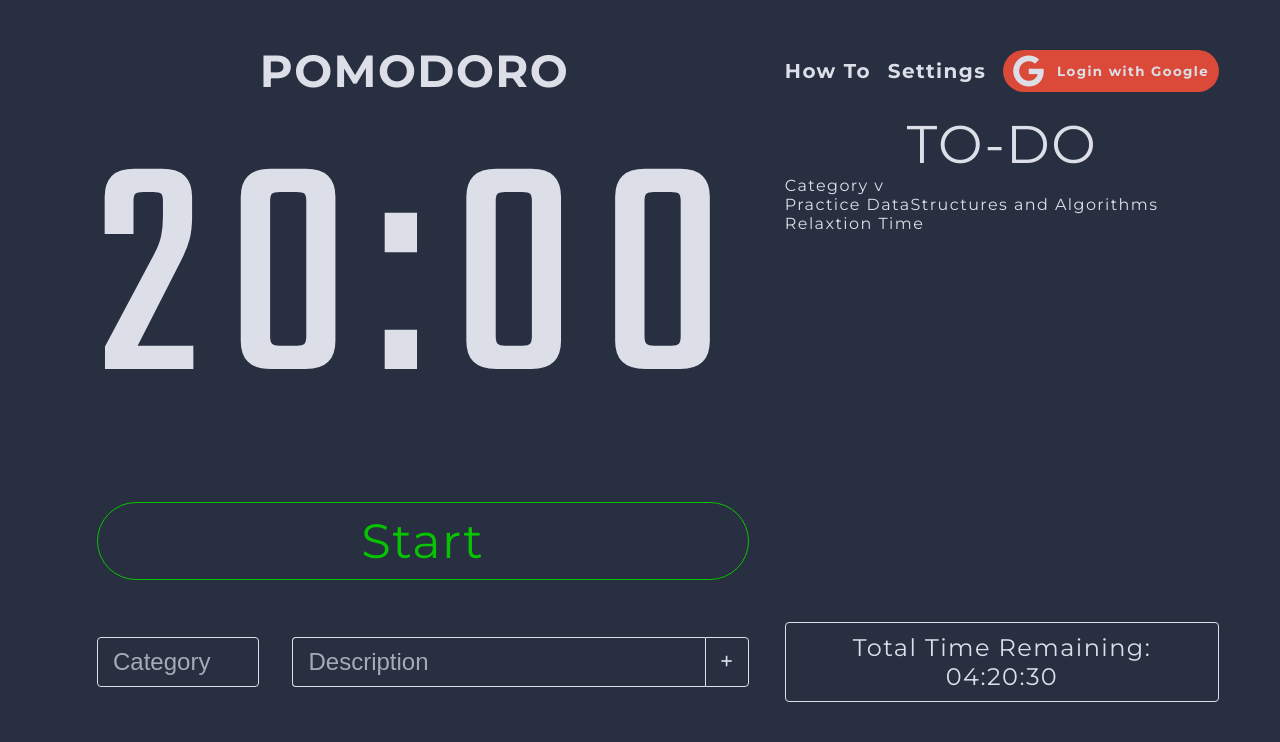
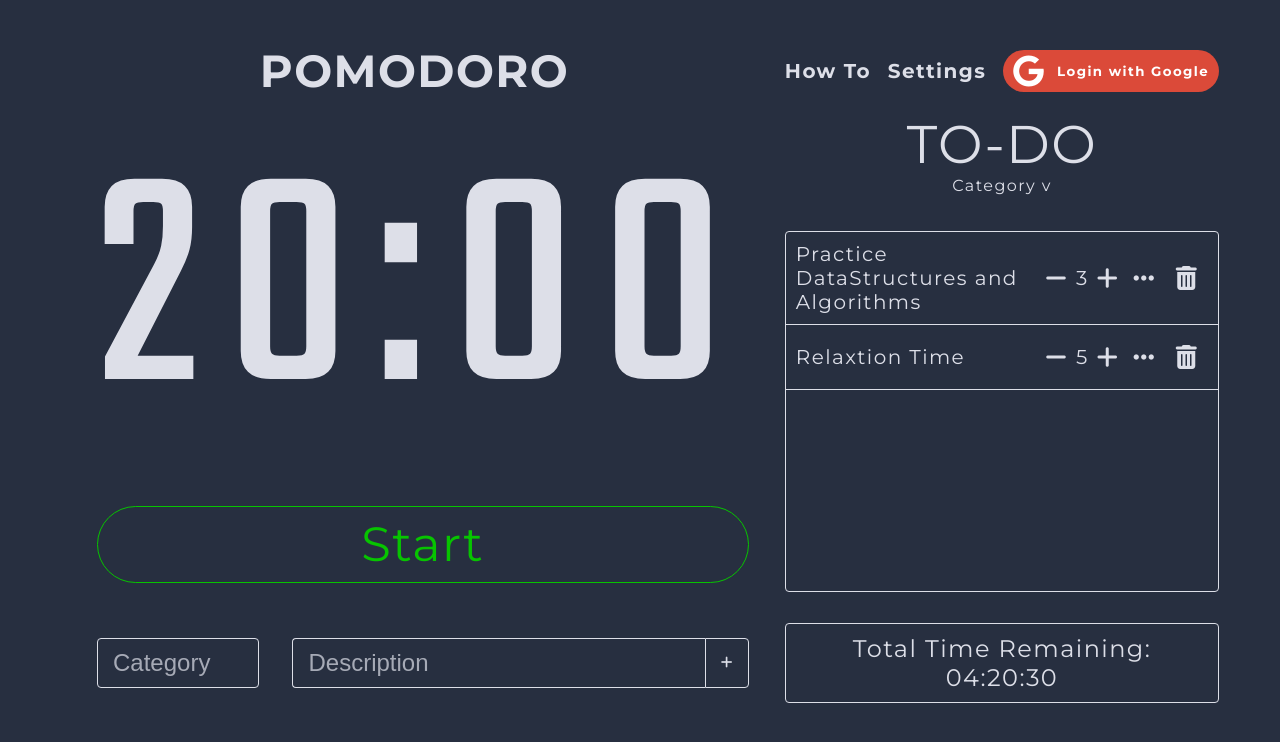
Before and after one commit to AustinVieth/Pomodoro-V2, a React app in the folder pomodoro-v2/: page / in a window 1280 px wide. Built offline with nearby package versions, Linux system fonts and the light colour scheme.

Commit message:
format tasklist create task component

```diff
--- a/pomodoro-v2/src/components/App/App/App.js
+++ b/pomodoro-v2/src/components/App/App/App.js
@@ -5,17 +5,14 @@ import Clock from "../../Clock/Clock";
 import TaskForm from "../../TaskForm/TaskForm";
 import Navigation from "../../Navigation/Navigation";
 import TaskList from "../../TaskList/TaskList";
-import { getByDisplayValue } from "@testing-library/react";
 
 const style = {
   display: "grid",
   gridTemplateColumns: "5fr 3fr",
-  gridTemplateRows: "9fr 8fr 8fr 40fr 14fr 21fr",
+  gridTemplateRows: "9fr 8fr 62fr 21fr",
   gridTemplateAreas: `
   "title navigation"
-  "blank tasklist"
-  "clock tasklist"
-  "clock tasklist"
+  "blank header"
   "clock tasklist"
   "taskform totaltime"
   `,
@@ -24,7 +21,7 @@ const style = {
 
 const App = () => {
   return (
-    <div class="app" style={style}>
+    <div className="app" style={style}>
       <div
         style={{ display: "flex", gridArea: "title", justifyContent: "center" }}
       >
@@ -46,6 +43,16 @@ const App = () => {
         <Navigation />
       </div>
 
+      <header
+        style={{
+          gridArea: "header",
+          fontSize: "3.3125rem",
+          textAlign: "center",
+        }}
+      >
+        TO-DO
+      </header>
+
       <div style={{ gridArea: "tasklist" }}>
         <TaskList />{" "}
       </div>
--- a/pomodoro-v2/src/components/Navigation/Navigation.js
+++ b/pomodoro-v2/src/components/Navigation/Navigation.js
@@ -1,4 +1,6 @@
 import React from "react";
+
+import "./navigation.css";
 
 const Navigation = (props) => {
   const ulStyle = {
@@ -15,7 +17,7 @@ const Navigation = (props) => {
     fontWeight: "bold",
     fontFamily: "var(--primaryFont)",
     letterSpacing: "var(--primarySpacing)",
-    color: "var(--secondaryColor)",
+    color: "var(--primaryWhite)",
     borderRadius: "50px",
     border: "none",
     display: "flex",
@@ -30,8 +32,12 @@ const Navigation = (props) => {
       <li>
         <button style={buttonStyle}>
           <i
-            style={{ fontSize: "2rem", marginRight: ".75rem" }}
-            class="fab fa-google"
+            style={{
+              fontSize: "2rem",
+              marginRight: ".75rem",
+              color: "var(--primaryWhite)",
+            }}
+            className="fab fa-google"
           ></i>{" "}
           Login with Google
         </button>
--- /dev/null
+++ b/pomodoro-v2/src/components/Navigation/navigation.css
@@ -0,0 +1,3 @@
+li:hover {
+  cursor: pointer;
+}
--- a/pomodoro-v2/src/components/TaskForm/TaskForm.js
+++ b/pomodoro-v2/src/components/TaskForm/TaskForm.js
@@ -9,7 +9,7 @@ const TaskForm = (props) => {
         <div className="description-container">
           <input className="description" placeholder="Description"></input>
           <button className="add-button">
-            <i class="fas fa-plus"></i>
+            <i className="fas fa-plus"></i>
           </button>
         </div>
       </form>
--- /dev/null
+++ b/pomodoro-v2/src/components/TaskList/Task.js
@@ -0,0 +1,56 @@
+import React from "react";
+import "./task.css";
+
+const taskStyle = {
+  padding: "10px",
+  display: "grid",
+  fontSize: "1.25rem",
+  borderBottom: "1px solid var(--secondaryColor)",
+  alignItems: "baseline",
+  justifyContent: "space-between",
+  gridTemplateColumns: "6fr 2fr 2fr",
+  gridTemplateRows: "1fr",
+};
+
+const counterStyle = {
+  display: "flex",
+  justifyContent: "space-around",
+  alignSelf: "center",
+};
+
+const buttonStyle = {
+  display: "flex",
+  justifyContent: "flex-end",
+  alignSelf: "center",
+};
+
+const optionsStyle = {
+  margin: "10px",
+};
+
+const descriptionStyle = {
+  display: "flex",
+  alignSelf: "center",
+};
+
+const Task = (props) => {
+  return (
+    <div style={taskStyle}>
+      <div style={descriptionStyle}>{props.task.description}</div>
+      <div style={counterStyle}>
+        <i className="fas fa-minus task-btn"></i>
+        <div>{props.task.pomodoroCount}</div>
+        <i className="fas fa-plus task-btn"></i>
+      </div>
+      <div style={buttonStyle}>
+        <i
+          style={optionsStyle}
+          className="fas fa-ellipsis-h task-btn options"
+        ></i>
+        <i style={optionsStyle} className="fas fa-trash-alt task-btn"></i>
+      </div>
+    </div>
+  );
+};
+
+export default Task;
--- a/pomodoro-v2/src/components/TaskList/TaskList.js
+++ b/pomodoro-v2/src/components/TaskList/TaskList.js
@@ -1,4 +1,6 @@
 import React from "react";
+
+import Task from "./Task";
 import "./taskList.css";
 
 //for testing
@@ -6,11 +8,13 @@ const demoList = [
   {
     category: "Software",
     description: "Practice DataStructures and Algorithms",
+    pomodoroCount: 3,
     id: "asdfhjkue1234as",
   },
   {
     category: "Babe",
     description: "Relaxtion Time",
+    pomodoroCount: 5,
     id: "hui283940hfdklas8i9r",
   },
 ];
@@ -20,15 +24,14 @@ const TaskList = (props) => {
 
   const renderListContents = (taskList) => {
     return taskList.map((task) => {
-      return <div key={task.id}>{task.description}</div>;
+      return <Task key={task.id} task={task} />;
     });
   };
 
   return (
-    <div className="task-list">
-      <header>TO-DO</header>
-      <div>Category v</div>
-      <div className="List">{renderListContents(demoList)}</div>
+    <div className="task-list-container">
+      <div className="category-dropdown">Category v</div>
+      <div className="task-list">{renderListContents(demoList)}</div>
     </div>
   );
 };
--- /dev/null
+++ b/pomodoro-v2/src/components/TaskList/task.css
@@ -0,0 +1,7 @@
+.task-btn {
+  font-size: 1.5rem;
+}
+
+.task-btn:hover {
+  cursor: pointer;
+}
--- a/pomodoro-v2/src/components/TaskList/taskList.css
+++ b/pomodoro-v2/src/components/TaskList/taskList.css
@@ -1,4 +1,15 @@
-header {
-  font-size: 3.3125rem;
+.task-list-container {
+  display: grid;
+  grid-template-columns: 1fr;
+  grid-template-rows: 13.38fr 86.62fr;
+  height: 100%;
+}
+
+.task-list {
+  border: 1px solid var(--secondaryColor);
+  border-radius: 4px;
+}
+
+.category-dropdown {
   text-align: center;
 }
```
